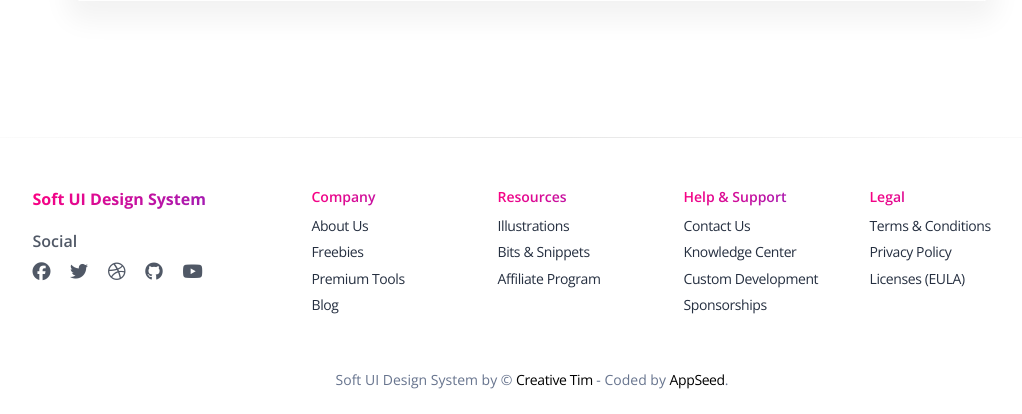
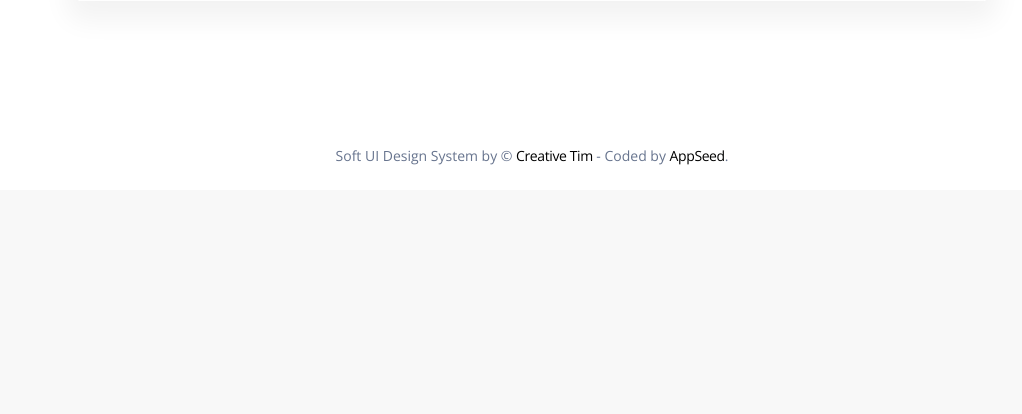
Before and after one commit to Artstrik/restaurant-mate, a Django app: page /kitchen/cooks/1/ in a window 1280 px wide. Shown: the part 1243-1657 px from the top of the page, without its empty margins (108-1130 px from the left). After the commit the page ends 1408 px from the top, so only its background shows below. Run offline with Django 5.2, Linux system fonts and the light colour scheme; the visitor is signed in with stand-in values (Sample User, id 1); data comes from the database, SQL or seed files in the repository; data that the repository does not hold is empty; some libraries are stand-ins or nearby versions.

Commit message:
final clean up

```diff
--- a/restaurant_mate/settings/prod.py
+++ b/restaurant_mate/settings/prod.py
@@ -8,6 +8,10 @@ ALLOWED_HOSTS = [
     "restaurant-mate-5b8n.onrender.com",
     "127.0.0.1",
     "localhost"]
+
+RENDER_EXTERNAL_HOSTNAME = os.environ.get('RENDER_EXTERNAL_HOSTNAME')
+if RENDER_EXTERNAL_HOSTNAME:
+   ALLOWED_HOSTS.append(RENDER_EXTERNAL_HOSTNAME)
 
 
 # Database
--- a/templates/includes/footer.html
+++ b/templates/includes/footer.html
@@ -1,141 +1,4 @@
-
-  <footer class="footer pt-5 mt-5">
-    <hr class="horizontal dark mb-5">
-    <div class="container">
-      <div class=" row">
-        <div class="col-md-3 mb-4 ms-auto">
-          <div>
-            <h6 class="text-gradient text-primary font-weight-bolder">Soft UI Design System</h6>
-          </div>
-          <div>
-            <h6 class="mt-3 mb-2 opacity-8">Social</h6>
-            <ul class="d-flex flex-row ms-n3 nav">
-              <li class="nav-item">
-                <a class="nav-link pe-1" href="https://www.facebook.com/CreativeTim/" target="_blank">
-                  <i class="fab fa-facebook text-lg opacity-8"></i>
-                </a>
-              </li>
-              <li class="nav-item">
-                <a class="nav-link pe-1" href="https://twitter.com/creativetim" target="_blank">
-                  <i class="fab fa-twitter text-lg opacity-8"></i>
-                </a>
-              </li>
-              <li class="nav-item">
-                <a class="nav-link pe-1" href="https://dribbble.com/creativetim" target="_blank">
-                  <i class="fab fa-dribbble text-lg opacity-8"></i>
-                </a>
-              </li>
-              <li class="nav-item">
-                <a class="nav-link pe-1" href="https://github.com/creativetimofficial" target="_blank">
-                  <i class="fab fa-github text-lg opacity-8"></i>
-                </a>
-              </li>
-              <li class="nav-item">
-                <a class="nav-link pe-1" href="https://www.youtube.com/channel/UCVyTG4sCw-rOvB9oHkzZD1w" target="_blank">
-                  <i class="fab fa-youtube text-lg opacity-8"></i>
-                </a>
-              </li>
-            </ul>
-          </div>
-        </div>
-        <div class="col-md-2 col-sm-6 col-6 mb-4">
-          <div>
-            <h6 class="text-gradient text-primary text-sm">Company</h6>
-            <ul class="flex-column ms-n3 nav">
-              <li class="nav-item">
-                <a class="nav-link" href="https://www.creative-tim.com/presentation" target="_blank">
-                  About Us
-                </a>
-              </li>
-              <li class="nav-item">
-                <a class="nav-link" href="https://www.creative-tim.com/templates/free" target="_blank">
-                  Freebies
-                </a>
-              </li>
-              <li class="nav-item">
-                <a class="nav-link" href="https://www.creative-tim.com/templates/premium" target="_blank">
-                  Premium Tools
-                </a>
-              </li>
-              <li class="nav-item">
-                <a class="nav-link" href="https://www.creative-tim.com/blog" target="_blank">
-                  Blog
-                </a>
-              </li>
-            </ul>
-          </div>
-        </div>
-        <div class="col-md-2 col-sm-6 col-6 mb-4">
-          <div>
-            <h6 class="text-gradient text-primary text-sm">Resources</h6>
-            <ul class="flex-column ms-n3 nav">
-              <li class="nav-item">
-                <a class="nav-link" href="https://iradesign.io/" target="_blank">
-                  Illustrations
-                </a>
-              </li>
-              <li class="nav-item">
-                <a class="nav-link" href="https://www.creative-tim.com/bits" target="_blank">
-                  Bits & Snippets
-                </a>
-              </li>
-              <li class="nav-item">
-                <a class="nav-link" href="https://www.creative-tim.com/affiliates/new" target="_blank">
-                  Affiliate Program
-                </a>
-              </li>
-            </ul>
-          </div>
-        </div>
-        <div class="col-md-2 col-sm-6 col-6 mb-4">
-          <div>
-            <h6 class="text-gradient text-primary text-sm">Help & Support</h6>
-            <ul class="flex-column ms-n3 nav">
-              <li class="nav-item">
-                <a class="nav-link" href="https://www.creative-tim.com/contact-us" target="_blank">
-                  Contact Us
-                </a>
-              </li>
-              <li class="nav-item">
-                <a class="nav-link" href="https://www.creative-tim.com/knowledge-center" target="_blank">
-                  Knowledge Center
-                </a>
-              </li>
-              <li class="nav-item">
-                <a class="nav-link" href="https://services.creative-tim.com/?ref=ct-soft-ui-footer" target="_blank">
-                  Custom Development
-                </a>
-              </li>
-              <li class="nav-item">
-                <a class="nav-link" href="https://www.creative-tim.com/sponsorships" target="_blank">
-                  Sponsorships
-                </a>
-              </li>
-            </ul>
-          </div>
-        </div>
-        <div class="col-md-2 col-sm-6 col-6 mb-4 me-auto">
-          <div>
-            <h6 class="text-gradient text-primary text-sm">Legal</h6>
-            <ul class="flex-column ms-n3 nav">
-              <li class="nav-item">
-                <a class="nav-link" href="https://www.creative-tim.com/terms" target="_blank">
-                  Terms & Conditions
-                </a>
-              </li>
-              <li class="nav-item">
-                <a class="nav-link" href="https://www.creative-tim.com/privacy" target="_blank">
-                  Privacy Policy
-                </a>
-              </li>
-              <li class="nav-item">
-                <a class="nav-link" href="https://www.creative-tim.com/license" target="_blank">
-                  Licenses (EULA)
-                </a>
-              </li>
-            </ul>
-          </div>
-        </div>
+ <footer class="footer pt-5 mt-5">
         <div class="col-12">
           <div class="text-center">
             <p class="my-4 text-sm">
```
